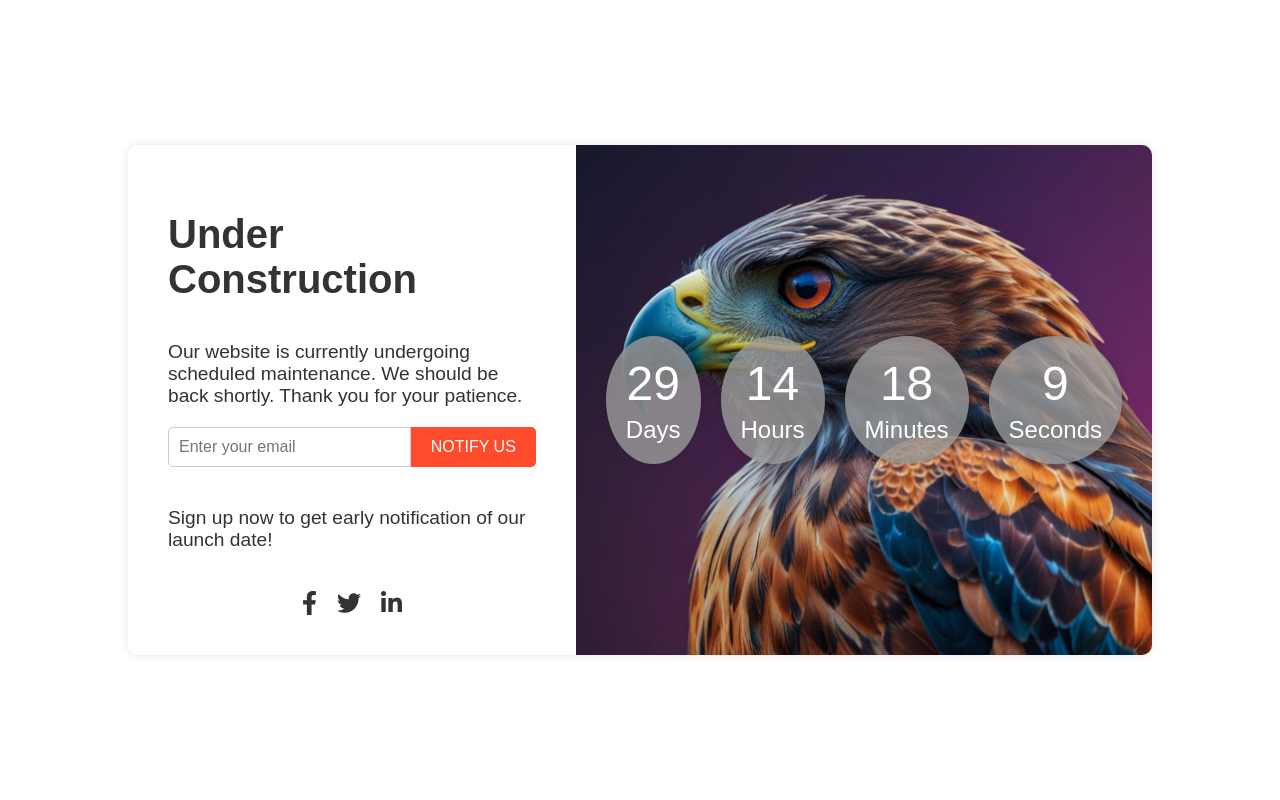
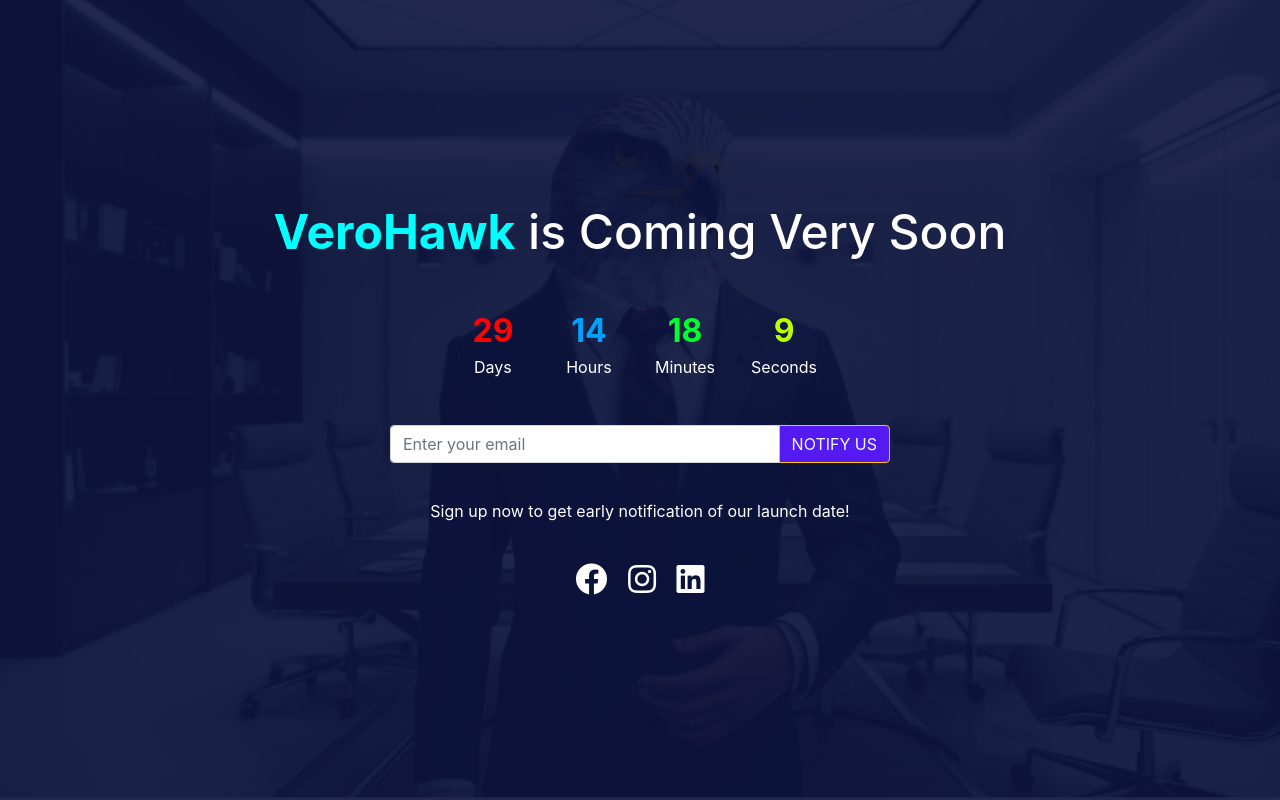
Before and after one commit to abm-noman/website-under-construction, a plain HTML site: page index.html in a window 1280 px wide. Drawn offline with nearby package versions, Linux system fonts and the light colour scheme.

Commit message:
Completed

```diff
--- a/index.html
+++ b/index.html
@@ -3,32 +3,34 @@
 <head>
     <meta charset="UTF-8">
     <meta name="viewport" content="width=device-width, initial-scale=1.0">
-    <title>VeroHawk - Under Construction</title>
-    <link rel="stylesheet" href="style.css">
-    <link rel="stylesheet" href="https://cdnjs.cloudflare.com/ajax/libs/font-awesome/5.15.4/css/all.min.css">
+    <title>VeroHawk Coming Soon</title>
+    <link href="https://stackpath.bootstrapcdn.com/bootstrap/4.5.2/css/bootstrap.min.css" rel="stylesheet">
+    <link href="https://cdnjs.cloudflare.com/ajax/libs/font-awesome/5.15.4/css/all.min.css" rel="stylesheet">
+    <link href="styles.css" rel="stylesheet">
+    <script src="https://cdnjs.cloudflare.com/ajax/libs/moment.js/2.29.1/moment.min.js"></script>
 </head>
 <body>
-    <div class="container">
-        <div class="left-content">
-            <h1>Under Construction</h1>
-            <p>Our website is currently undergoing scheduled maintenance. We should be back shortly. Thank you for your patience.</p>
-            <div class="email-notify">
-                <input type="email" placeholder="Enter your email">
-                <button>NOTIFY US</button>
-            </div>
-            <p>Sign up now to get early notification of our launch date!</p>
-            <div class="social-links">
-                <a href="https://www.facebook.com/VeroHawk" target="_blank" class="fab fa-facebook-f"></a>
-                <a href="https://www.twitter.com/VeroHawk" target="_blank" class="fab fa-twitter"></a>
-                <a href="https://www.linkedin.com/company/VeroHawk" target="_blank" class="fab fa-linkedin-in"></a>
+    <div class="container-fluid text-white text-center vh-100 d-flex flex-column justify-content-center align-items-center">
+        <h1><b style="color: cyan;">VeroHawk</b> is Coming Very Soon</h1>
+        <div id="countdown" class="d-flex justify-content-center my-3">
+            <!-- Countdown will be dynamically inserted here -->
+        </div>
+        <div class="input-group mb-3 w-50">
+            <input type="email" class="form-control" placeholder="Enter your email" aria-label="Enter your email">
+            <div class="input-group-append">
+                <button class="btn btn-warning" type="button" style="background-color: rgb(84, 26, 241); color: aliceblue;">NOTIFY US</button>
             </div>
         </div>
-        <div class="right-content">
-            <!-- <img src="hawk-image.jpg" alt="Hawk"> -->
-            <div id="countdown" class="countdown"></div>
+        <p>Sign up now to get early notification of our launch date!</p>
+        <div class="social-icons mt-4">
+            <a href="https://www.facebook.com" target="_blank" class="text-white mx-2"><i class="fab fa-facebook fa-2x"></i></a>
+            <a href="https://www.instagram.com" target="_blank" class="text-white mx-2"><i class="fab fa-instagram fa-2x"></i></a>
+            <a href="https://www.linkedin.com" target="_blank" class="text-white mx-2"><i class="fab fa-linkedin fa-2x"></i></a>
         </div>
     </div>
-    <script src="https://cdnjs.cloudflare.com/ajax/libs/moment.js/2.29.1/moment.min.js"></script>
+    <script src="https://code.jquery.com/jquery-3.5.1.slim.min.js"></script>
+    <script src="https://cdn.jsdelivr.net/npm/@popperjs/core@2.5.4/dist/umd/popper.min.js"></script>
+    <script src="https://stackpath.bootstrapcdn.com/bootstrap/4.5.2/js/bootstrap.min.js"></script>
     <script src="script.js"></script>
 </body>
 </html>
--- a/script.js
+++ b/script.js
@@ -12,10 +12,10 @@ document.addEventListener('DOMContentLoaded', function() {
         var seconds = duration.seconds();
 
         document.getElementById('countdown').innerHTML =
-            '<div><span>' + days + '</span>Days</div>' +
-            '<div><span>' + hours + '</span>Hours</div>' +
-            '<div><span>' + minutes + '</span>Minutes</div>' +
-            '<div><span>' + seconds + '</span>Seconds</div>';
+            '<div id="days" class="mx-2"><span>' + days + '</span>Days</div>' +
+            '<div id="hours" class="mx-2"><span>' + hours + '</span>Hours</div>' +
+            '<div id="minutes" class="mx-2"><span>' + minutes + '</span>Minutes</div>' +
+            '<div id="seconds" class="mx-2"><span>' + seconds + '</span>Seconds</div>';
     }
 
     setInterval(updateCountdown, 1000);
--- a/style.css
+++ /dev/null
@@ -1,119 +0,0 @@
-body {
-    font-family: Arial, sans-serif;
-    margin: 0;
-    padding: 0;
-    display: flex;
-    justify-content: center;
-    align-items: center;
-    height: 100vh;
-    background: linear-gradient(135deg, royalblue, blue, purple, darkpink, purplered, red, darkorange, orange, yellow, lightyellow);
-    color: #fff;
-}
-
-.container {
-    display: flex;
-    width: 80%;
-    max-width: 1200px;
-    background-color: rgba(255, 255, 255, 0.9);
-    border-radius: 10px;
-    box-shadow: 0 0 10px rgba(0, 0, 0, 0.1);
-    overflow: hidden;
-}
-
-.left-content, .right-content {
-    flex: 1;
-    padding: 20px;
-}
-
-.left-content {
-    display: flex;
-    flex-direction: column;
-    justify-content: center;
-    padding: 40px;
-    color: #333;
-}
-
-.left-content h1 {
-    font-size: 2.5em;
-    margin-bottom: 20px;
-}
-
-.left-content p {
-    font-size: 1.2em;
-    margin-bottom: 20px;
-}
-
-.email-notify {
-    display: flex;
-    margin-bottom: 20px;
-}
-
-.email-notify input {
-    flex: 1;
-    padding: 10px;
-    font-size: 1em;
-    border: 1px solid #ccc;
-    border-radius: 5px 0 0 5px;
-}
-
-.email-notify button {
-    padding: 10px 20px;
-    font-size: 1em;
-    border: none;
-    border-radius: 0 5px 5px 0;
-    background-color: #ff4b2b;
-    color: #fff;
-    cursor: pointer;
-}
-
-.email-notify button:hover {
-    background-color: #ff3a1b;
-}
-
-.social-links {
-    display: flex;
-    justify-content: center;
-    margin-top: 20px;
-}
-
-.social-links a {
-    font-size: 1.5em;
-    color: #333;
-    margin: 0 10px;
-    text-decoration: none;
-}
-
-.social-links a:hover {
-    color: #ff4b2b;
-}
-
-.right-content {
-    position: relative;
-    display: flex;
-    justify-content: center;
-    align-items: center;
-    background-image: url('hawk-image.jpg');
-    background-size: cover;
-    background-position: center;
-}
-
-.countdown {
-    display: flex;
-    justify-content: center;
-    font-size: 1.5em;
-}
-
-.countdown div {
-    margin: 0 10px;
-    text-align: center;
-    background-color: rgba(156, 156, 156, 0.8);
-    padding: 20px;
-    border-radius: 50%;
-    box-shadow: 0 0 10px rgba(0, 0, 0, 0.1);
-}
-
-.countdown span {
-    display: block;
-    font-size: 2em;
-    margin-bottom: 5px;
-}
--- /dev/null
+++ b/styles.css
@@ -0,0 +1,72 @@
+body {
+    background: url('background.jpg') no-repeat center center fixed;
+    -webkit-background-size: cover;
+    -moz-background-size: cover;
+    -o-background-size: cover;
+
+    background-size: cover;
+    background-position: center;
+    color: white;
+    text-align: center;
+    height: 100vh;
+    display: flex;
+    justify-content: center;
+    align-items: center;
+}
+
+h1 {
+    font-size: 3rem;
+    margin-bottom: 20px;
+}
+
+#countdown div {
+    margin: 0 10px;
+    padding: 10px;
+    border-radius: 5px;
+    min-width: 80px;
+}
+
+#countdown div span {
+    display: block;
+    font-size: 2rem;
+    font-weight: bold;
+}
+
+#days span {
+    color: #ff0303; /* Color for days */
+}
+
+#hours span {
+    color: #00a2ff; /* Color for hours */
+}
+
+#minutes span {
+    color: #00ff2f; /* Color for minutes */
+}
+
+#seconds span {
+    color: #bbff00; /* Color for seconds */
+}
+
+.input-group {
+    max-width: 500px;
+    margin: 20px auto;
+}
+
+p {
+    margin-top: 20px;
+}
+
+.social-icons {
+    margin-top: 20px;
+}
+
+.social-icons a {
+    color: white;
+    margin: 0 10px;
+    transition: color 0.3s;
+}
+
+.social-icons a:hover {
+    color: #FFD700; /* Color change on hover */
+}
```
Also changed, not shown: background.jpg (added), hawk-image.jpg (deleted).
